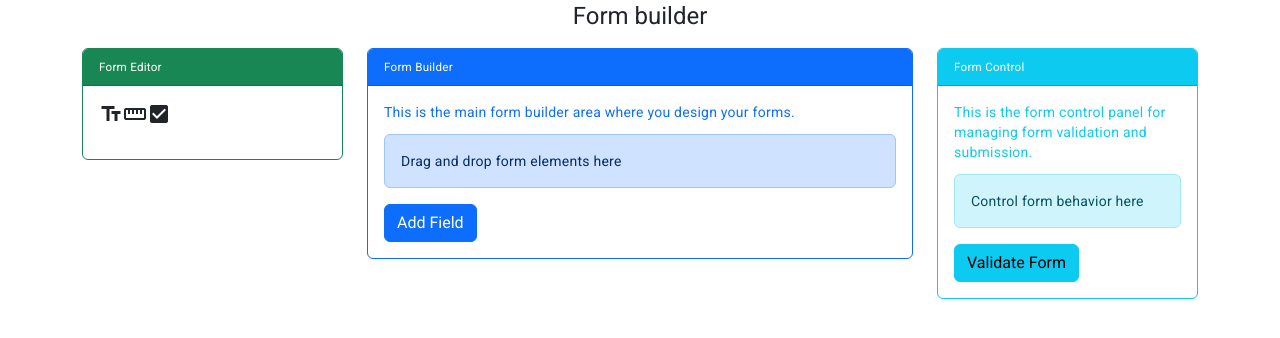
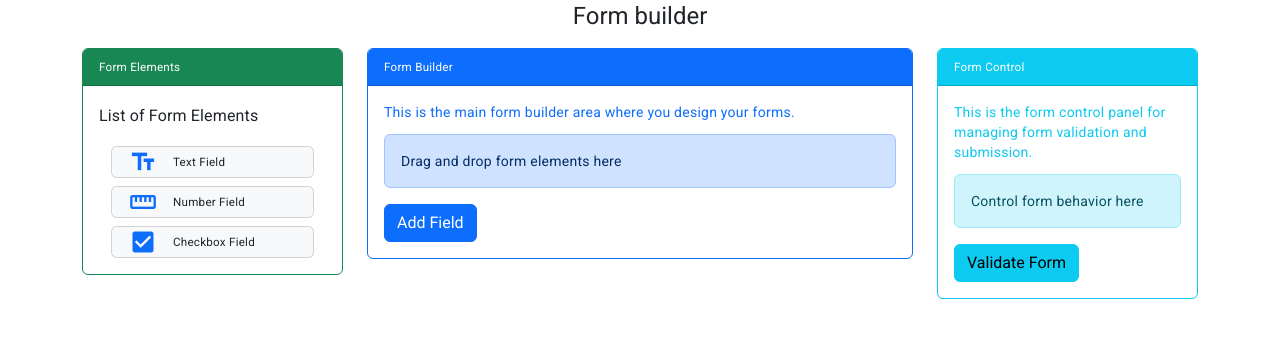
Before and after one commit to Pradeeptamilvel/Form-builder-with-drag-and-drop-MAT-Library-, an Angular app: page / in a window 1280 px wide. Shown: the top 338 px of the page. Built offline with nearby package versions, Linux system fonts and the light colour scheme.

Commit message:
caomponent name changed

```diff
--- a/src/app/app.component.html
+++ b/src/app/app.component.html
@@ -2,7 +2,7 @@
   <h1 class="text-center">Form builder</h1>
   <div class="row">
     <div class="col-3">
-      <app-form-editor></app-form-editor>
+      <app-form-elements></app-form-elements>
     </div>
     <div class="col-6">
       <app-form-builder></app-form-builder>
--- a/src/app/form-editor/field-button/field-button.component.html
+++ /dev/null
@@ -1 +0,0 @@
-<mat-icon>{{fields().icon}}</mat-icon>
--- /dev/null
+++ b/src/app/form-elements/field-button/field-button.component.html
@@ -0,0 +1,14 @@
+<div class="container mt-2">
+  <div class="row">
+    @for (field of fields; track field.type) {
+      <div class="col-md-12">
+        <div class="card text-center">
+          <div class="card-body btn btn-light d-flex align-items-center justify-content-start gap-3 py-0">
+            <i class="material-icons fs-3 text-primary">{{ field.icon }}</i>
+            <h5 class="card-title mb-0">{{ field.label }}</h5>
+          </div>
+        </div>
+      </div>
+    }
+  </div>
+</div>
--- a/src/app/form-editor/field-button/field-button.component.ts
+++ b/src/app/form-elements/field-button/field-button.component.ts
@@ -1,4 +1,4 @@
-import { Component, input } from '@angular/core';
+import { Component, Input } from '@angular/core';
 import { FieldType } from '../../models/field';
 
 @Component({
@@ -8,5 +8,5 @@ import { FieldType } from '../../models/field';
   styleUrl: './field-button.component.scss',
 })
 export class FieldButtonComponent {
-  fields = input.required<FieldType>();
+  @Input() fields!: FieldType[];
 }
--- a/src/app/form-editor/form-editor.component.html
+++ b/src/app/form-elements/form-elements.component.html
@@ -1,12 +1,13 @@
 <div class="card border-success mb-3">
   <div class="card-header bg-success text-white">
-    <h5 class="mb-0">Form Editor</h5>
+    <h5 class="mb-0">Form Elements</h5>
   </div>
   <div class="card-body">
-    <p>
+    <h3 class="card-title">List of Form Elements</h3>
+    <div>
       @for (item of fieldTypes; track item.type) {
-        <app-field-button [fields]="item"></app-field-button>
+        <app-field-button [fields]="[item]!"></app-field-button>
       }
-    </p>
+    </div>
   </div>
 </div>
```
Also changed, not shown: src/app/app.module.ts (+9 -10 lines), src/app/form-elements/form-elements.component.ts (renamed from src/app/form-editor/form-editor.component.ts, +4 -4 lines), src/app/form-elements/field-button/field-button.component.scss (added), src/app/form-elements/form-elements.component.scss (added), 2 other files (tests, documents, lock files or other folders).
